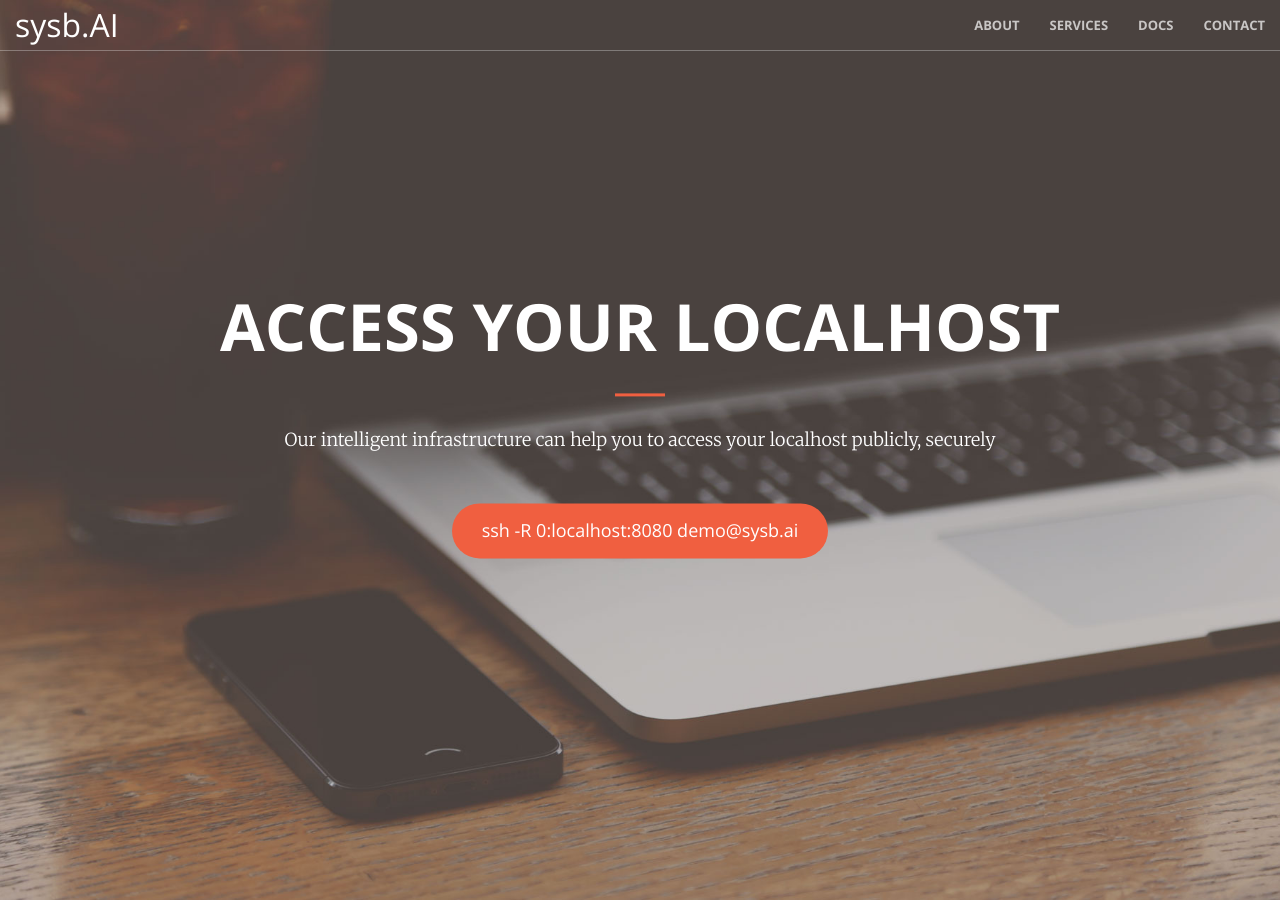
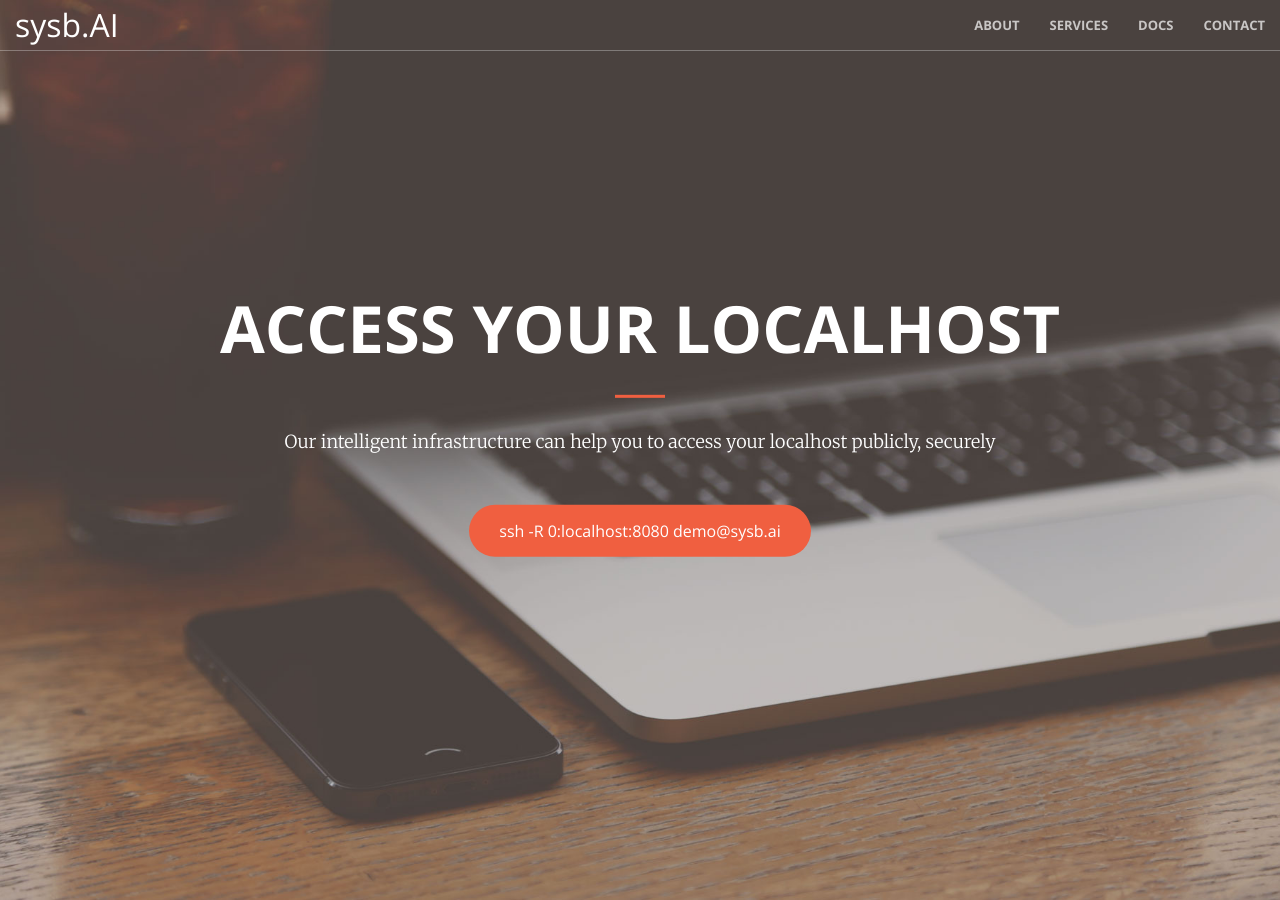
Before and after one commit to usama7628674/sysb.AI, a Jekyll site: the page built from index.html, in a window 1280 px wide and 900 px high. Built offline with Jekyll 4.4.1, drawn with Linux system fonts in a browser that asks for light colours.

Commit message:
yet another commit

```diff
--- a/_includes/header.html
+++ b/_includes/header.html
@@ -4,7 +4,7 @@
             <h1>Access your localhost</h1>
             <hr>
             <p>Our intelligent infrastructure can help you to access your localhost publicly, securely</p>
-            <p class="btn  btn-primary btn-xl page-scroll" style="font-size: 18px;">ssh -R 0:localhost:8080 demo@sysb.ai</p>
+            <p class="btn  btn-primary btn-xl page-scroll" style="font-size: 16px;">ssh -R 0:localhost:8080 demo@sysb.ai</p>
         </div>
     </div>
 </header>
```
